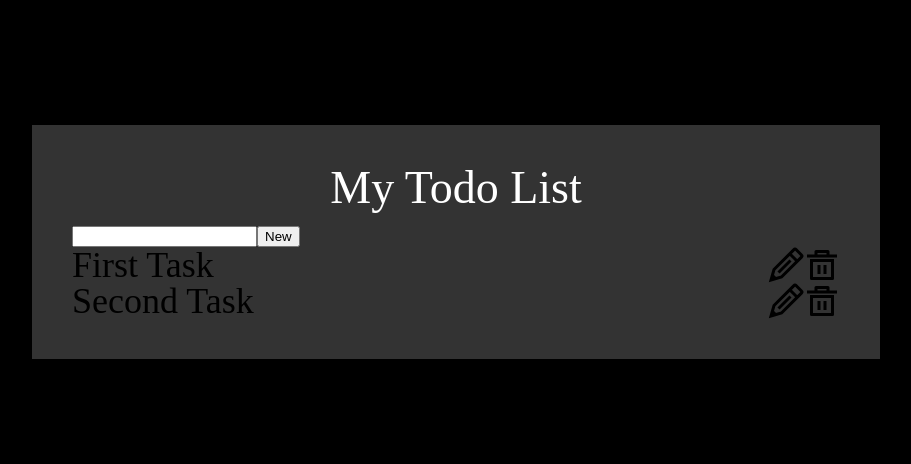
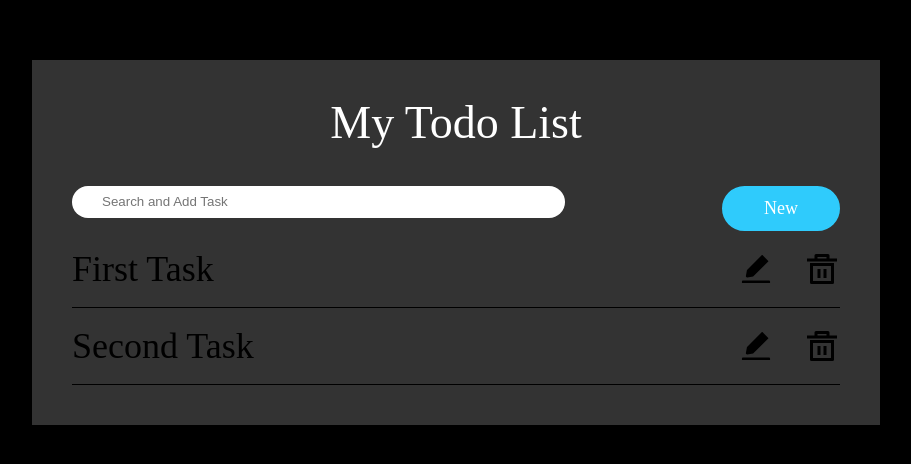
Before and after one commit to Requiem-of-Zero/rptr-react-th, a React app: page /todo in a window 1280 px wide. Shown: the part 158-622 px from the top of the page, without its empty margins (184-1095 px from the left). Built offline with nearby package versions, Linux system fonts and the light colour scheme; the HTML template or start-up script is replaced by a standard one.

Commit message:
Added todo items, add and delete functionality

```diff
--- a/src/components/Todo/Todo.js
+++ b/src/components/Todo/Todo.js
@@ -1,9 +1,9 @@
 import React, { useState } from "react";
-import { IconContext } from "react-icons";
-import { AiFillCheckCircle } from "react-icons/ai";
-import { GrEdit } from "react-icons/gr";
+import { AiFillCheckCircle, AiFillEdit } from "react-icons/ai";
 import { RiDeleteBin5Line } from "react-icons/ri";
+import GlobalStyle from "../../globalStyles";
 import Navigation from "../Navigation/Navigation";
+
 import {
   ActionButtonContainer,
   TodoHeader,
@@ -12,7 +12,6 @@ import {
   TodosList,
   TodosWrapper,
 } from "./Todo.styles";
-import GlobalStyle from "../../globalStyles";
 
 const Todo = () => {
   const [toDo, setTodo] = useState([
@@ -33,8 +32,24 @@ const Todo = () => {
   const [newTodo, setNewTodo] = useState("");
   const [updateTodo, setUpdate] = useState("");
 
-  const addTask = () => {};
-  console.log(newTodo)
+  const addTodo = () => {
+    if (newTodo) {
+      let newIdx = toDo.length + 1;
+      let entry = {
+        id: newIdx,
+        title: newTodo,
+        status: false,
+        editing: false,
+      };
+      setTodo([...toDo, entry]);
+    }
+  };
+
+  const deleteTodo = (id) => {
+    let newState = toDo.filter((task) => task.id !== id);
+    setTodo(newState);
+  };
+
   return (
     <TodosWrapper>
       {/* <Navigation /> */}
@@ -43,8 +58,13 @@ const Todo = () => {
         <TodoHeader>My Todo List</TodoHeader>
         <TodosList>
           <div className="search_row">
-            <input type="text" onChange={(e) => setNewTodo(e.target.value)}/>
-            <button onClick={addTask}>New</button>
+            <input
+              type="text"
+              placeholder="Search and Add Task"
+              onChange={(e) => setNewTodo(e.target.value)}
+              value={newTodo}
+            />
+            <button onClick={addTodo}>New</button>
           </div>
           {toDo &&
             toDo.map((todo, i) => {
@@ -53,8 +73,11 @@ const Todo = () => {
                   <TodoItem>
                     <p>{todo.title}</p>
                     <ActionButtonContainer>
-                      <GrEdit />
-                      <RiDeleteBin5Line />
+                      <AiFillEdit className="edit" />
+                      <RiDeleteBin5Line
+                        className="delete"
+                        onClick={() => deleteTodo(todo.id)}
+                      />
                     </ActionButtonContainer>
                   </TodoItem>
                 </li>
--- a/src/components/Todo/Todo.styles.js
+++ b/src/components/Todo/Todo.styles.js
@@ -15,6 +15,7 @@ export const TodoHeader = styled.h1`
   text-align: center;
   font-family: "Varela Round";
   font-size: 46px;
+  padding-bottom: 40px;
 `;
 
 export const TodosContentContainer = styled.div`
@@ -29,21 +30,66 @@ export const TodosList = styled.ul`
   font-family: "Varela Round";
   list-style: none;
   padding: 0;
-  gap: 20px;
+
+  .search_row {
+    display: flex;
+    justify-content: space-between;
+    input {
+      width: clamp(60%, 500px, 400px);
+      height: 30px;
+      border-radius: 40px;
+      border: none;
+      padding-left: 30px;
+    }
+    button {
+      background: rgb(47, 203, 252);
+      font-family: "Varela Round";
+      border: 2px solid rgb(47, 203, 252);
+      padding: 10px 40px;
+      border-radius: 25px;
+      color: white;
+      font-size: 18px;
+      cursor: pointer;
+
+      &:hover,
+      &:focus {
+        transform: scale(0.98);
+        background: #fff;
+        color: black;
+        transition: 0.2s all ease;
+      }
+    }
+  }
 `;
 
 export const TodoItem = styled.div`
   display: flex;
   align-items: center;
+  padding: 20px 0;
   justify-content: space-between;
   width: 100%;
-
+  border-bottom: 1px solid black;
 `;
 
 export const ActionButtonContainer = styled.div`
   display: flex;
-
+  gap: 30px;
   svg {
+    cursor: pointer;
     fill: black;
   }
+
+  .edit {
+    &:hover {
+      transition: 0.4s all ease;
+      fill: orange;
+    }
+  }
+
+  .delete {
+    &:hover {
+      transition: 0.4s all ease;
+      fill: red;
+    }
+  }
 `;
```
Also changed, not shown: src/components/TodoItem/TodoItem.js (added), src/components/TodoItem/TodoItem.styles.js (added).
